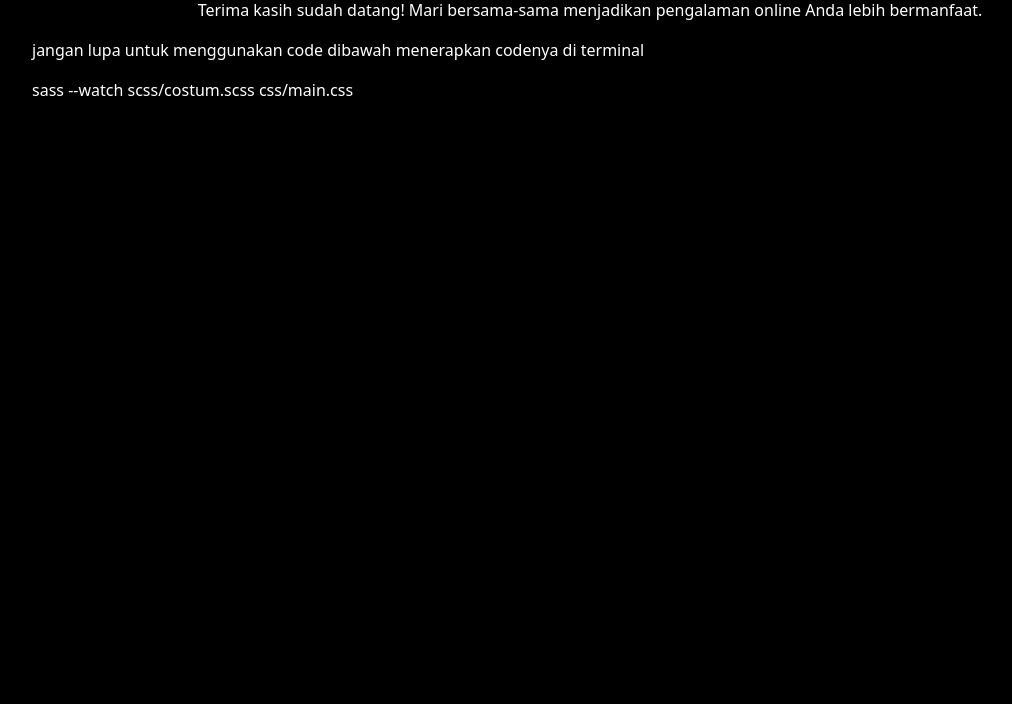
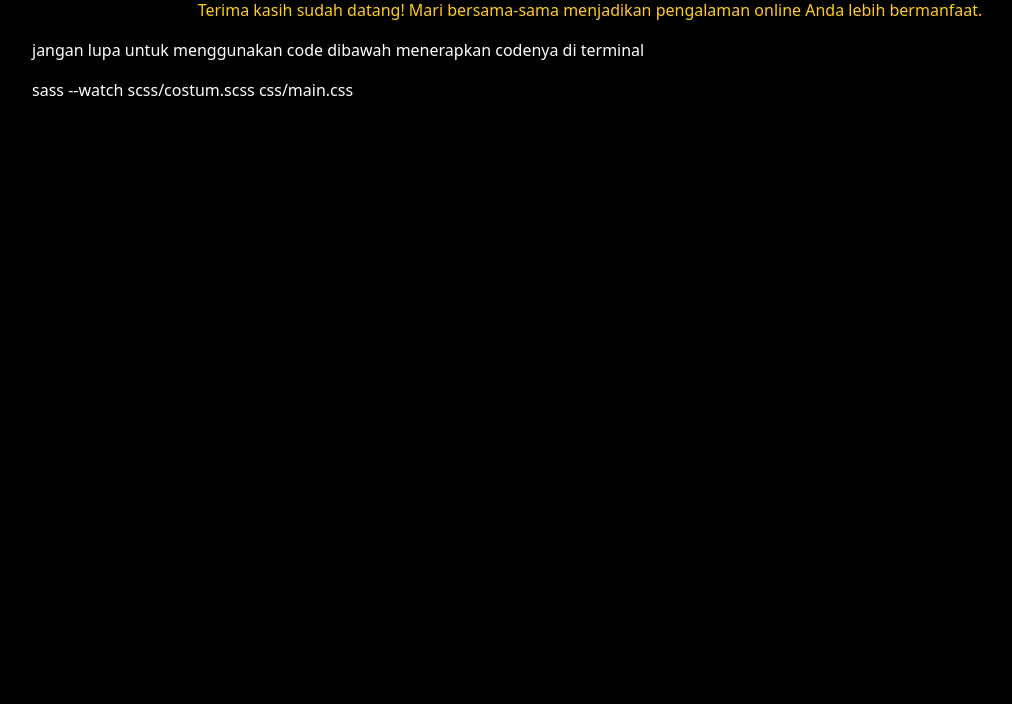
Before and after one commit to syhrulMr/bootstraptemplate, a website: page index.html in a window 1280 px wide. Shown: the part 96-800 px from the top of the page, without its empty margins (50-1062 px from the left). Drawn offline with Linux system fonts and the light colour scheme.

Commit message:
initial commit

```diff
--- a/index.html
+++ b/index.html
@@ -15,7 +15,7 @@
           <button class="btn btn-ijo">Click me</button>
           <button class="btn btn-kuning">Click me</button>
           <button class="btn btn-ijo">Click me</button>
-          <p class="text-center text-secondary">
+          <p class="text-center text-kuning">
             Terima kasih sudah datang! Mari bersama-sama menjadikan pengalaman
             online Anda lebih bermanfaat.
           </p>
```
